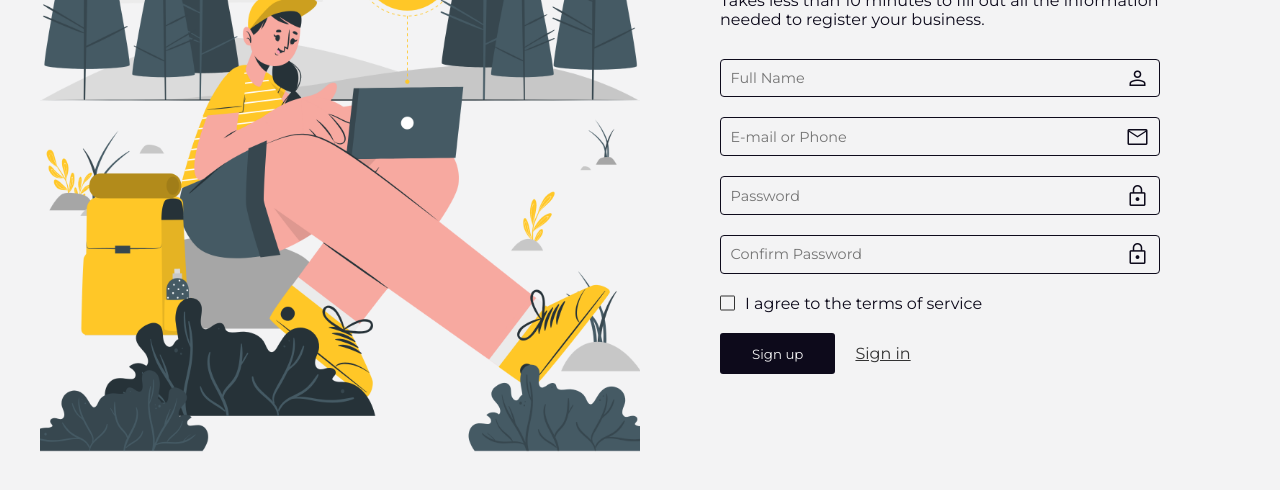
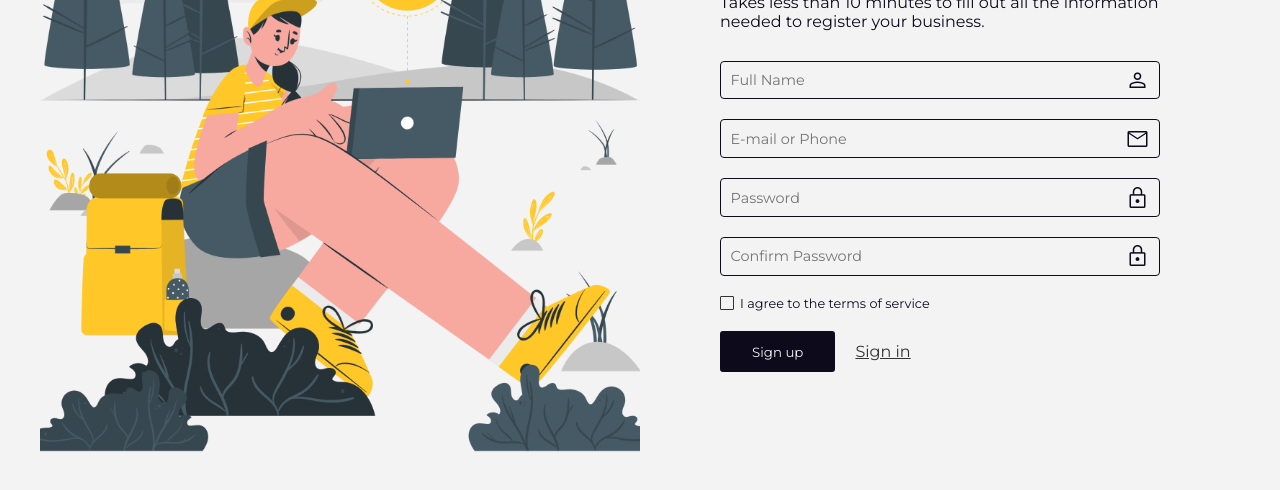
Before and after one commit to u-dani/signup-freelancer, a plain HTML site: page index.html in a window 1280 px wide. Shown: the part 264-754 px from the top of the page. Drawn offline with nearby package versions, Linux system fonts and the light colour scheme; files that its build step writes are made by us from their sources.

Commit message:
style checkbox

```diff
--- a/scss/components/_c-checkbox-field.scss
+++ b/scss/components/_c-checkbox-field.scss
@@ -3,12 +3,13 @@
 
 .c-checkbox-field {
     position: relative;
+    display: flex;
 
     input {
         display: none;
         &:checked ~ span {
             &::before {
-                background-color: map-get($colors, primary);
+                background-color: map-get($colors, secondary);
             }
 
             &::after {
@@ -18,16 +19,17 @@
     }
 
     span {
-        margin-left: 25px;
+        margin-left: 20px;
+        font-size: .8rem;
 
         &::before {
             content: "";
-            width: 13px;
-            height: 13px;
+            width: 12px;
+            height: 12px;
             position: absolute;
             top: 50%;
             left: 0;
-            border: 1px solid #333;
+            border: 1px solid map-get($colors, secondary);
             transform: translateY(-50%);
             cursor: pointer;
             border-radius: 1px;
@@ -35,15 +37,15 @@
 
         &::after {
             content: "";
-            width: 10px;
-            height: 5px;
+            width: 9px;
+            height: 4px;
             position: absolute;
             border: 3px solid transparent;
             left: 1px;
-            bottom: 7px;
+            bottom: 6px;
             border-left: none;
             border-bottom: none;
-            transform: rotate(120deg);
+            transform: rotate(130deg);
             cursor: pointer;
             border-radius: 1px;
         }
```
